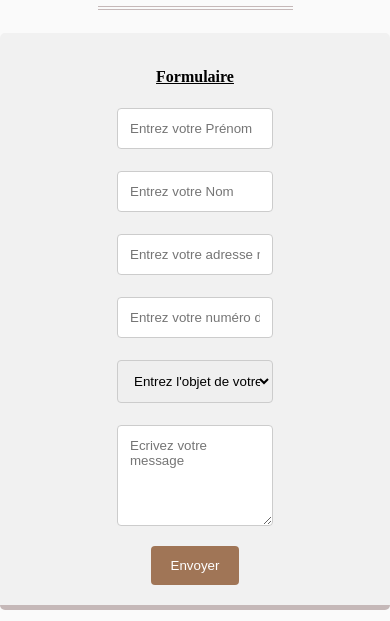
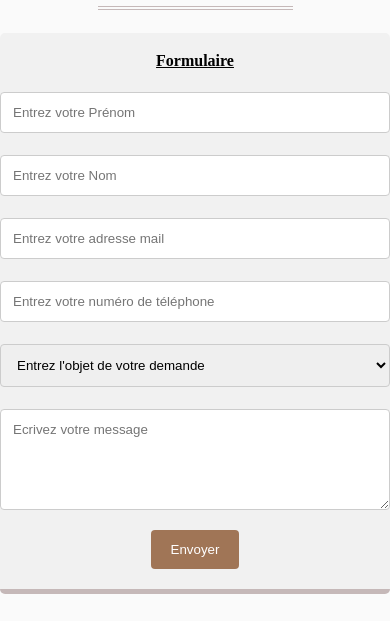
Before and after one commit to Amakmah/RisingTower, a plain HTML site: page contact.html in a window 390 px wide. Shown: the part 594-1215 px from the top of the page. Drawn offline with nearby package versions, Linux system fonts and the light colour scheme; a script that the page names is missing.

Commit message:
debugging de ouf v2

```diff
--- a/contact.html
+++ b/contact.html
@@ -10,8 +10,6 @@
     <script src="scripts.js"></script>
     <link href="css/style_contact.css" rel="stylesheet" type="text/css" />
     <link href="css/style_acceuil.css" rel="stylesheet" type="text/css" />
-    <script>
-    </script>
 </head>
 
 <body>
@@ -58,7 +56,7 @@
     <!--Formulaire de contact-->
     <div class="container">
         <p id="titleform">Formulaire</p>
-        <form name="formulaire" method="GET">
+        <form name="formulaire" method="GET" action="javascript:EnvoiMail()">
 
             <!--Champ de saisi Prénom-->
             <label for="prénom"></label>
@@ -74,7 +72,7 @@
 
             <!--Champ de saisi téléphone-->
             <label for="phone"></label>
-            <input type="tel" id="phone" name="phone" placeholder="Entrez votre numéro de téléphone" pattern="[0-9 + ()]*" required>
+            <input type="tel" id="phone" name="phone" placeholder="Entrez votre numéro de téléphone" pattern="[0-9 + ()]{10,}" required>
 
             <!--Liste déroulante pour la sélection d'objet-->
             <label for="objet"></label>
--- a/css/style_contact.css
+++ b/css/style_contact.css
@@ -4,8 +4,6 @@
             text-align: center;
             font-size: 2.5em;
         }
-
-
         /*Style du titre du formulaire*/
 
         #titleform {
@@ -13,8 +11,6 @@
             font-weight: bold;
             text-decoration: underline black
         }
-
-
         /* Style de plusieurs éléments qui sont notés dans la 1ère ligne */
 
         input[type=text],
@@ -33,8 +29,6 @@ select,
             margin-bottom: 16px;
             resize: vertical;
         }
-
-
         /* Style du bouton "envoyer" */
 
         input[type=submit] {
@@ -48,15 +42,11 @@ input[type=submit] {
             border-radius: 4px;
             cursor: pointer;
         }
-
-
         /* Quand on bouge la souris sur le bouton, change la couleur */
 
         input[type=submit]:hover {
             background-color: #836853;
         }
-
-
         /*Couleur de fond + padding autour du formulaire*/
 
         .container {
@@ -64,18 +54,15 @@ input[type=submit]:hover {
             background-color: #f1f1f1;
             padding-left: 30%;
             padding-right: 30%;
-    padding-top: 5%;
+            padding-top: 1%;
             padding-bottom: 5%;
             border-bottom: solid 5px rgb(197, 184, 184);
         }
-
-
         /* Style des barres de séparation*/
 
         hr {
             border: none;
             border-top: double 4px rgb(197, 184, 184);
-    ;
             color: #333;
             overflow: visible;
             text-align: center;
@@ -83,10 +70,22 @@ hr {
             width: 50%;
             padding-bottom: 10px;
         }
-
-
         /* Style de l'encadré message */
 
         #message {
             font-family: Arial;
         }
+        /*Responsive pour mobile*/
+
+        @media (max-width: 780px) {
+            /*les champs auront la largeur maximale*/
+            .container {
+                border-radius: 5px;
+                background-color: #f1f1f1;
+                padding-left: 0%;
+                padding-right: 0%;
+                padding-top: 1%;
+                padding-bottom: 5%;
+                border-bottom: solid 5px rgb(197, 184, 184);
+            }
+        }
--- a/scripts.js
+++ b/scripts.js
@@ -1,11 +1,10 @@
-
 //Jquery pour le menu burger
-$(function(){
-  $(".header_usermenu_responsive-icon i").click(function(){
+$(function() {
+    $(".header_usermenu_responsive-icon i").click(function() {
         $(".header_usermenu").toggleClass("clicked");
     });
 
-  $(".main-menu-responsive-icon i").click(function(){
+    $(".main-menu-responsive-icon i").click(function() {
         $(".main-menu .mobile-hide").toggleClass("clicked");
     });
 });
@@ -16,13 +15,13 @@ window.onload = function() {
 };
 
 // footer map function JS
-(function () {
-  var setting = {"height":200,"width":500,"zoom":15,"queryString":"Les Deux Tours, Brignon, France","place_id":"ChIJ5_9ORLQ5tBIR_A_PFzuXsbU","satellite":false,"centerCoord":[43.97842839405216,4.21104855632469],"cid":"0xb5b1973b17cf0ffc","lang":"fr","cityUrl":"/france/nimes-2733","cityAnchorText":"Carte de Nîmes, Sud de la France, France","id":"footer-map-body","embed_id":"297355"};
+(function() {
+    var setting = { "height": 200, "width": 500, "zoom": 15, "queryString": "Les Deux Tours, Brignon, France", "place_id": "ChIJ5_9ORLQ5tBIR_A_PFzuXsbU", "satellite": false, "centerCoord": [43.97842839405216, 4.21104855632469], "cid": "0xb5b1973b17cf0ffc", "lang": "fr", "cityUrl": "/france/nimes-2733", "cityAnchorText": "Carte de Nîmes, Sud de la France, France", "id": "footer-map-body", "embed_id": "297355" };
     var d = document;
     var s = d.createElement('script');
     s.src = 'https://1map.com/js/script-for-user.js?embed_id=297355';
     s.async = true;
-  s.onload = function (e) {
+    s.onload = function(e) {
         window.OneMap.initMap(setting);
     }
     var to = d.getElementsByTagName('script')[0];
@@ -51,15 +50,21 @@ function showSlides(n) {
     var dots = document.getElementsByClassName("demo");
     var captionText = document.getElementById("caption");
 
-  if (n > slides.length) {slideIndex = 1}
-  if (n < 1) {slideIndex = slides.length}
+    if (n > slides.length) { slideIndex = 1 }
+    if (n < 1) { slideIndex = slides.length }
     for (i = 0; i < slides.length; i++) {
         slides[i].style.display = "none";
     }
     for (i = 0; i < dots.length; i++) {
         dots[i].className = dots[i].className.replace(" active", "");
     }
-  slides[slideIndex-1].style.display = "block";
-  dots[slideIndex-1].className += " active";
-  captionText.innerHTML = dots[slideIndex-1].alt;
+    slides[slideIndex - 1].style.display = "block";
+    dots[slideIndex - 1].className += " active";
+    captionText.innerHTML = dots[slideIndex - 1].alt;
 }
+
+//Fonction de remplacement du bouton d'envoi de mail
+function EnvoiMail() {
+    // appel du node mailer
+    document.getElementById("bouton").value = "Message envoyé ✔";
+}
```
Lines whose indentation alone changed are shown as unchanged.
